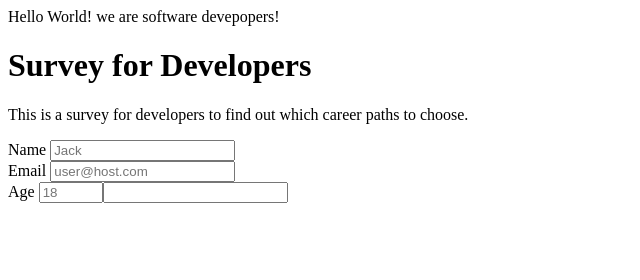
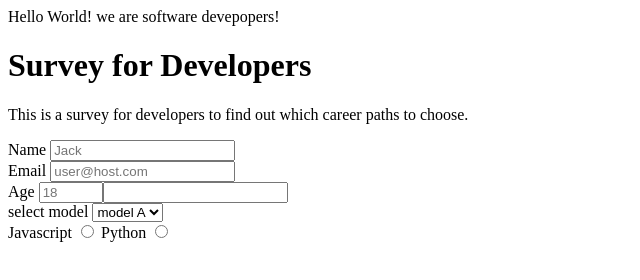
Before and after one commit to tmampa/NikTshe, a plain HTML site: page index.html in a window 1280 px wide. Shown: the whole page, without its empty margins (0-640 px from the left). Drawn offline with Linux system fonts and the light colour scheme.

Commit message:
added 12 and 13

```diff
--- a/index.html
+++ b/index.html
@@ -33,6 +33,26 @@
       <input id="number" type="number" placeholder="18" min="18" max="100"required><input>
     <br>
 
+     <label for = "dropdown" id = "model">select model</label>
+
+     <select id = "dropdown">
+      <option value = "model A">model A</option>
+      <option value = "model B">model B</option>
+     </select>
+     <br>
+
+
+     <label for = "Javascript" id = "Javascript">Javascript</label>
+     <input id = "Javascript" type= "radio" name= "Javascript" value=1></input>
+     <label for = "Python" id = "Python">Python</label>
+     <input id= "Python" type = "radio" name = "Javascript" value=2></input>
+
+
+
+
+
+
+
   </form>
 </body>
 </html>
```
